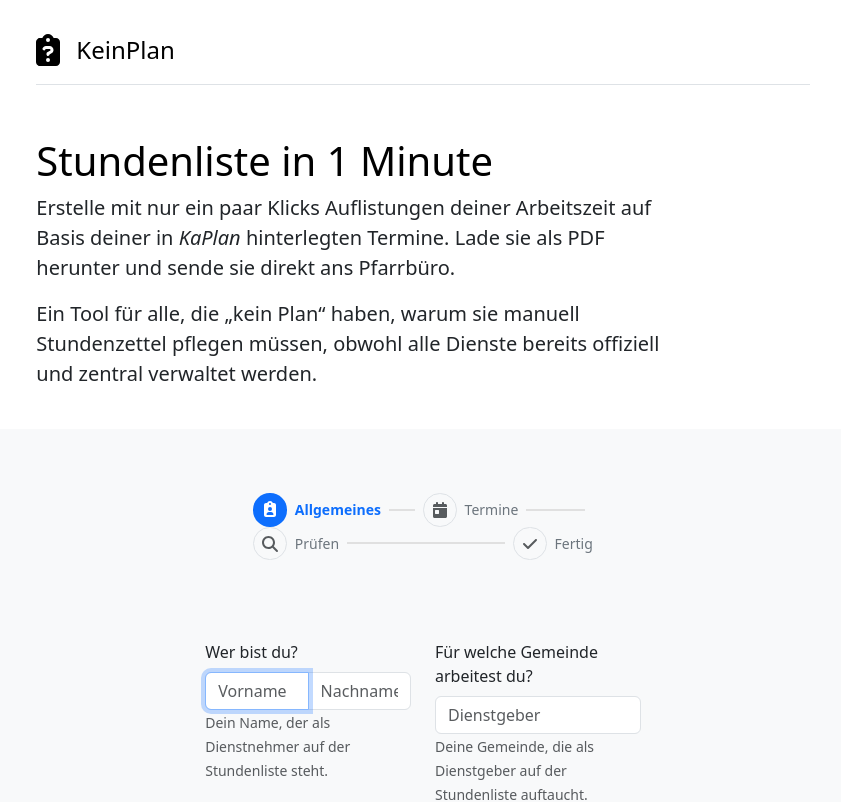
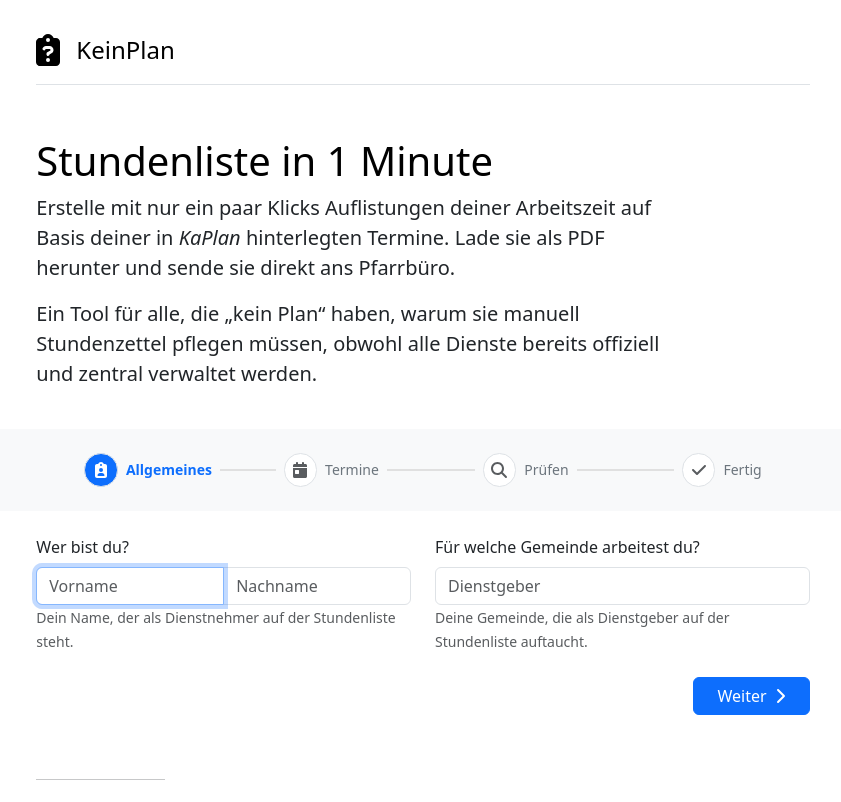
Before and after one commit to nbe95/KeinPlan, a Next.js app in the folder frontend/: page / in a window 1280 px wide. Shown: the top 802 px of the page, without its empty margins (217-1058 px from the left). Built offline with nearby package versions, Linux system fonts and the light colour scheme.

Commit message:
Adapt stepper layout

```diff
--- a/frontend/app/components/stepper.tsx
+++ b/frontend/app/components/stepper.tsx
@@ -23,7 +23,7 @@ export const Stepper = (props: StepperProps) => {
       >
         <div className="fw-bold fs-6">
           <div
-            className={`rounded-circle p-1 ${isActive || isPassed ? "bg-primary text-white" : "border bg-light text-muted"}`}
+            className={`rounded-circle border p-1 ${isActive || isPassed ? "bg-primary text-white" : "bg-white text-muted"}`}
             style={{ width: "2.1rem", height: "2.1rem" }}
           >
             {step.icon ? <FontAwesomeIcon icon={step.icon} size="1x" /> : <>{index + 1}</>}
@@ -39,7 +39,7 @@ export const Stepper = (props: StepperProps) => {
   };
 
   return (
-    <ol className="stepper py-3 px-5">
+    <ol className="stepper py0 px-5 m-0">
       {props.steps.map((step, index) => renderStep(step, index))}
     </ol>
   );
--- a/frontend/app/page.tsx
+++ b/frontend/app/page.tsx
@@ -19,11 +19,10 @@ export const Page = () => {
         </p>
       </Container>
 
-      <Container className="bg-light">
-        <TimeSheetGenerator />
-      </Container>
+      <TimeSheetGenerator />
 
       <Container>
+        <hr className="col-3 col-md-2 mb-5" />
         <Row gap={5}>
           <Col md={6}>
             <h2 className="text-body-emphasis">Mail-Vorlage</h2>
```
